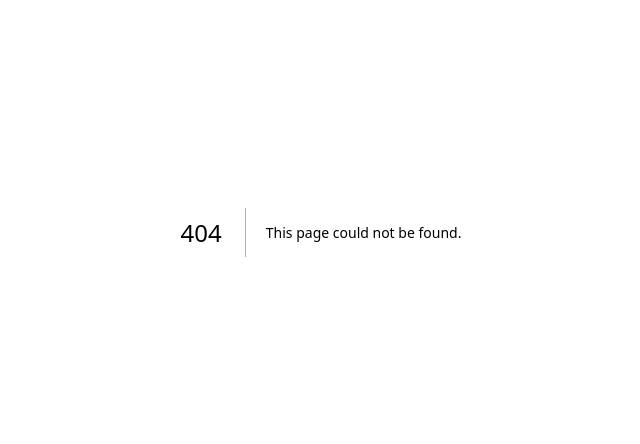
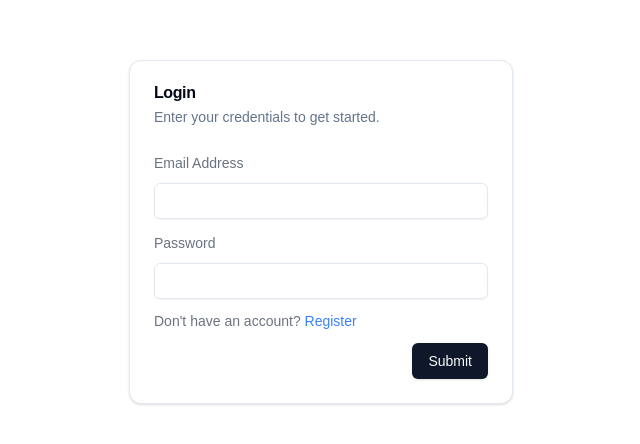
Before and after one commit to PrinceNarteh/form-builder, a Next.js app: page /login in a window 1280 px wide. Before the commit this address had no page. Shown: the part 168-612 px from the top of the page, without its empty margins (319-959 px from the left). Built offline with nearby package versions, Linux system fonts and the light colour scheme.

Commit message:
feat: add login form

```diff
--- /dev/null
+++ b/src/app/(auth)/login/_hooks/useLoginForm.tsx
@@ -0,0 +1,18 @@
+import { zodResolver } from '@hookform/resolvers/zod'
+import { SubmitHandler, useForm } from 'react-hook-form'
+import { loginSchema, LoginType } from '../logics/schema'
+
+export const useLoginForm = () => {
+  const form = useForm<LoginType>({
+    resolver: zodResolver(loginSchema)
+  })
+
+  const submit: SubmitHandler<LoginType> = (data) => {
+    console.log({ data })
+  }
+
+  return {
+    form,
+    submit
+  }
+}
--- /dev/null
+++ b/src/app/(auth)/login/logics/schema.ts
@@ -0,0 +1,9 @@
+import { z } from "zod";
+
+export const loginSchema = z.object({
+  email: z.string().email({ message: "Please enter a valid email" }),
+  password: z.string().min(6, {
+    message: "Passowrd too short. Must be atleast six (6) characters.",
+  }),
+});
+export type LoginType = z.infer<typeof loginSchema>;
--- /dev/null
+++ b/src/app/(auth)/login/page.tsx
@@ -0,0 +1,38 @@
+'use client'
+
+import React from 'react'
+import Link from 'next/link'
+import { Form } from '@/components/ui/form'
+import { Button } from '@/components/ui/button'
+import { InputField } from '@/components/templates/InputField'
+import { useLoginForm } from '@/app/(auth)/login/_hooks/useLoginForm'
+import { Card, CardContent, CardDescription, CardHeader, CardTitle } from '@/components/ui/card'
+
+const SignInPage = () => {
+  const { form, submit } = useLoginForm()
+
+  return (
+    <div className='h-dvh w-dvw flex justify-center items-center'>
+      <Card className='max-w-sm w-full'>
+        <CardHeader>
+          <CardTitle>Login</CardTitle>
+          <CardDescription>Enter your credentials to get started.</CardDescription>
+        </CardHeader>
+        <CardContent>
+          <Form {...form}>
+            <form onSubmit={form.handleSubmit(submit)} className='space-y-3'>
+              <InputField name='email' type='email' label='Email Address' />
+              <InputField name='password' type='password' label='Password' />
+              <p className='text-sm text-gray-500'>Don't have an account? <Link href="/register" className='text-blue-500'>Register</Link></p>
+              <div className="flex justify-end">
+                <Button>Submit</Button>
+              </div>
+            </form>
+          </Form>
+        </CardContent>
+      </Card>
+    </div>
+  )
+}
+
+export default SignInPage
--- a/src/app/(auth)/register/page.tsx
+++ b/src/app/(auth)/register/page.tsx
@@ -30,7 +30,7 @@ const SignInPage = () => {
                 <InputField name='password' type='password' label='Password' />
                 <InputField name='confirmPassword' type='password' label='Confirm Password' />
               </div>
-              <p className='text-sm text-gray-500'>Already have an account? <Link href="/" className='text-blue-500'>Login</Link></p>
+              <p className='text-sm text-gray-500'>Already have an account? <Link href="/login" className='text-blue-500'>Login</Link></p>
               <div className="flex justify-end">
                 <Button>Submit</Button>
               </div>
```
